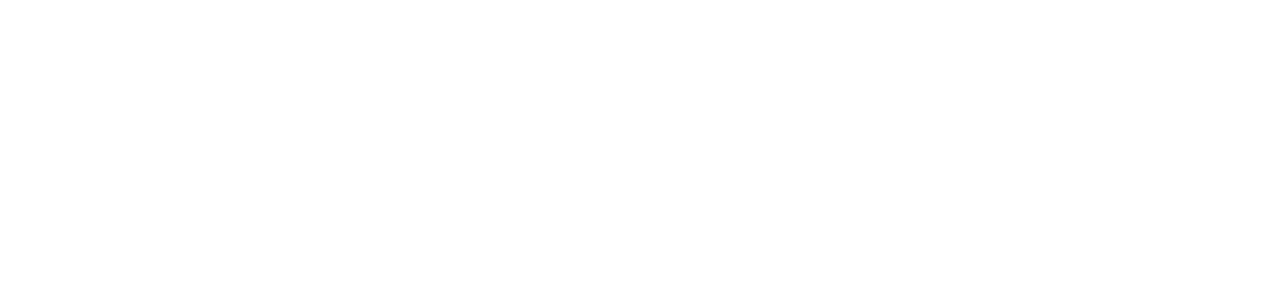
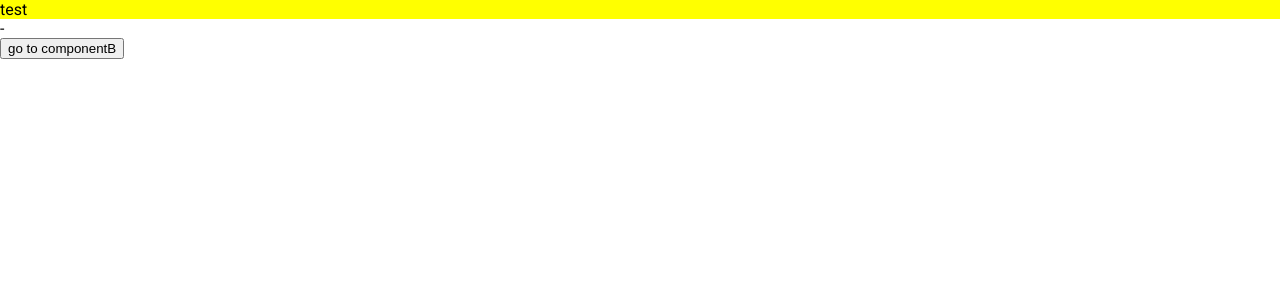
Before and after one commit to Heyff12/angular-session-demo, an Angular app: page /component-a in a window 1280 px wide. Before the commit this address led to /. Shown: the top 300 px of the page. Built offline with nearby package versions, Linux system fonts and the light colour scheme.

Commit message:
[yzqi] lazy load module-a.

```diff
--- a/src/app/app-routing.module.ts
+++ b/src/app/app-routing.module.ts
@@ -19,6 +19,10 @@ const routes: Routes = [
     loadChildren: () => import('./dynamic-component/dynamic-component.module').then(m => m.DynamicComponentModule)
   },
   {
+    path: 'module-a',
+    loadChildren: () => import('./module-a/module-a.module').then(m => m.ModuleAModule)
+  },
+  {
     path: 'to-do-list',
     component: ToDoListComponent
   },
--- a/src/app/module-a/components/component-a/component-a.component.html
+++ b/src/app/module-a/components/component-a/component-a.component.html
@@ -1,5 +1,5 @@
 <div>
   <div appHighlight>test</div>
   <div>{{value | ifEmpty}}</div>
-  <a routerLink="b-component">go to componentB</a>
+  <button (click)="handleClick()">go to componentB</button>
 </div>
--- a/src/app/module-a/components/component-a/component-a.component.ts
+++ b/src/app/module-a/components/component-a/component-a.component.ts
@@ -1,5 +1,6 @@
 import { Component, OnInit } from '@angular/core';
 import { ServiceBService } from '../../services/service-b.service';
+import { Router } from '@angular/router';
 
 @Component({
   selector: 'app-component-a',
@@ -9,10 +10,15 @@ import { ServiceBService } from '../../services/service-b.service';
 export class ComponentAComponent implements OnInit {
   value = '';
 
-  constructor(private serviceB: ServiceBService) { }
+  constructor(private serviceB: ServiceBService,
+              private router: Router) { }
 
   ngOnInit(): void {
     this.value = this.serviceB.getData();
   }
 
+  handleClick(): void {
+    this.router.navigateByUrl('/module-a/component-b');
+  }
+
 }
--- a/src/app/module-a/module-a.module.ts
+++ b/src/app/module-a/module-a.module.ts
@@ -5,6 +5,7 @@ import { ComponentBComponent } from './components/component-b/component-b.compon
 import { IfEmptyPipe } from './pipes/if-empty.pipe';
 import { RouterModule } from '@angular/router';
 import { HighlightDirective } from './directives/highlight.directive';
+import { ModuleARoutingModule } from './module-a.router';
 
 @NgModule({
   declarations: [
@@ -15,7 +16,8 @@ import { HighlightDirective } from './directives/highlight.directive';
   ],
   imports: [
     CommonModule,
-    RouterModule
+    RouterModule,
+    ModuleARoutingModule
   ],
   providers: [
   ],
--- /dev/null
+++ b/src/app/module-a/module-a.router.ts
@@ -0,0 +1,27 @@
+import { RouterModule } from '@angular/router';
+import { NgModule } from '@angular/core';
+import { ComponentAComponent } from './components/component-a/component-a.component';
+import { ComponentBComponent } from './components/component-b/component-b.component';
+
+export const ROUTES = [
+  {
+    path: '',
+    pathMatch: 'full',
+    redirectTo: 'component-a',
+  },
+  {
+    path: 'component-a',
+    component: ComponentAComponent,
+  },
+  {
+    path: 'component-b',
+    component: ComponentBComponent,
+  }
+];
+
+@NgModule({
+  imports: [RouterModule.forChild(ROUTES)],
+  exports: [RouterModule],
+})
+export class ModuleARoutingModule {
+}
```
